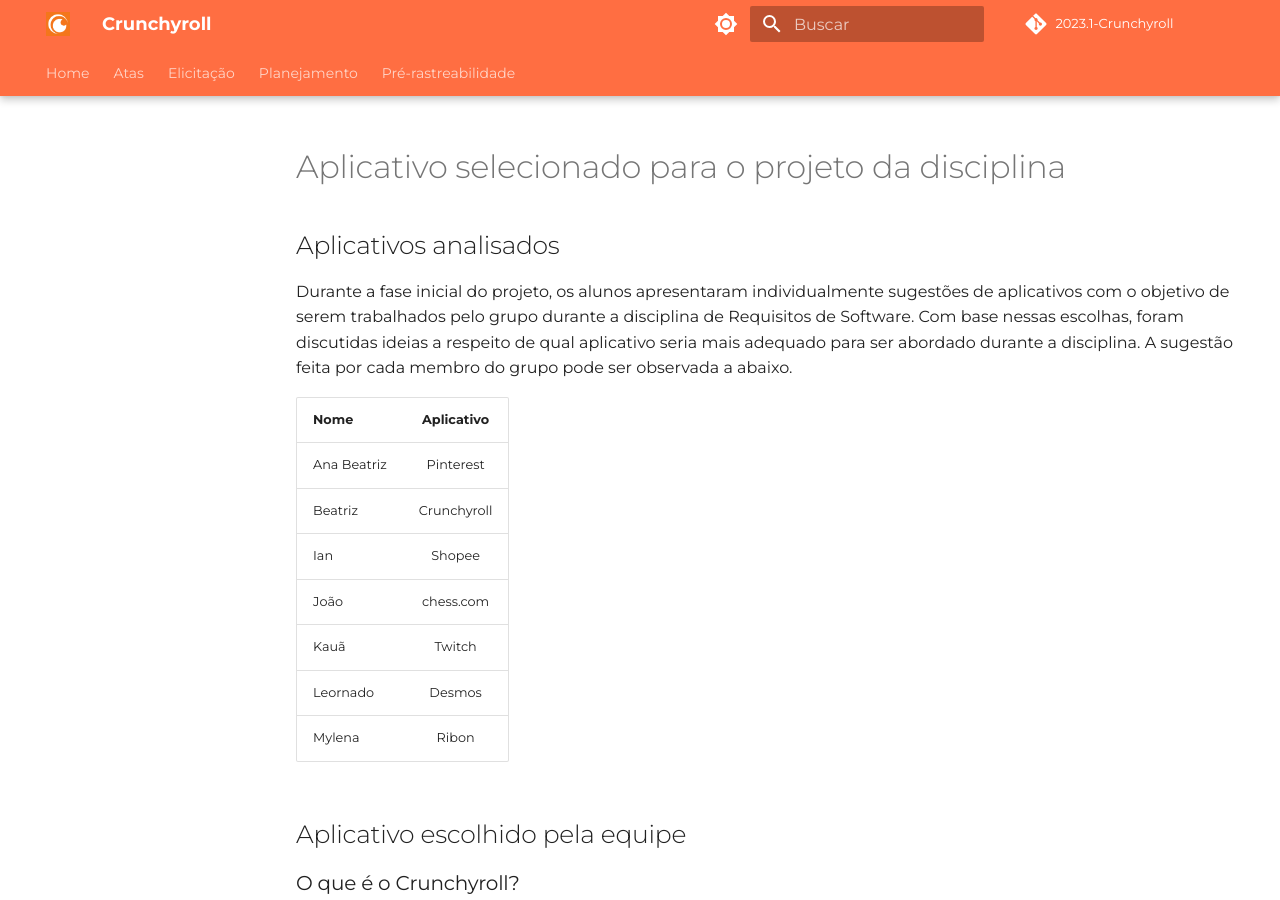
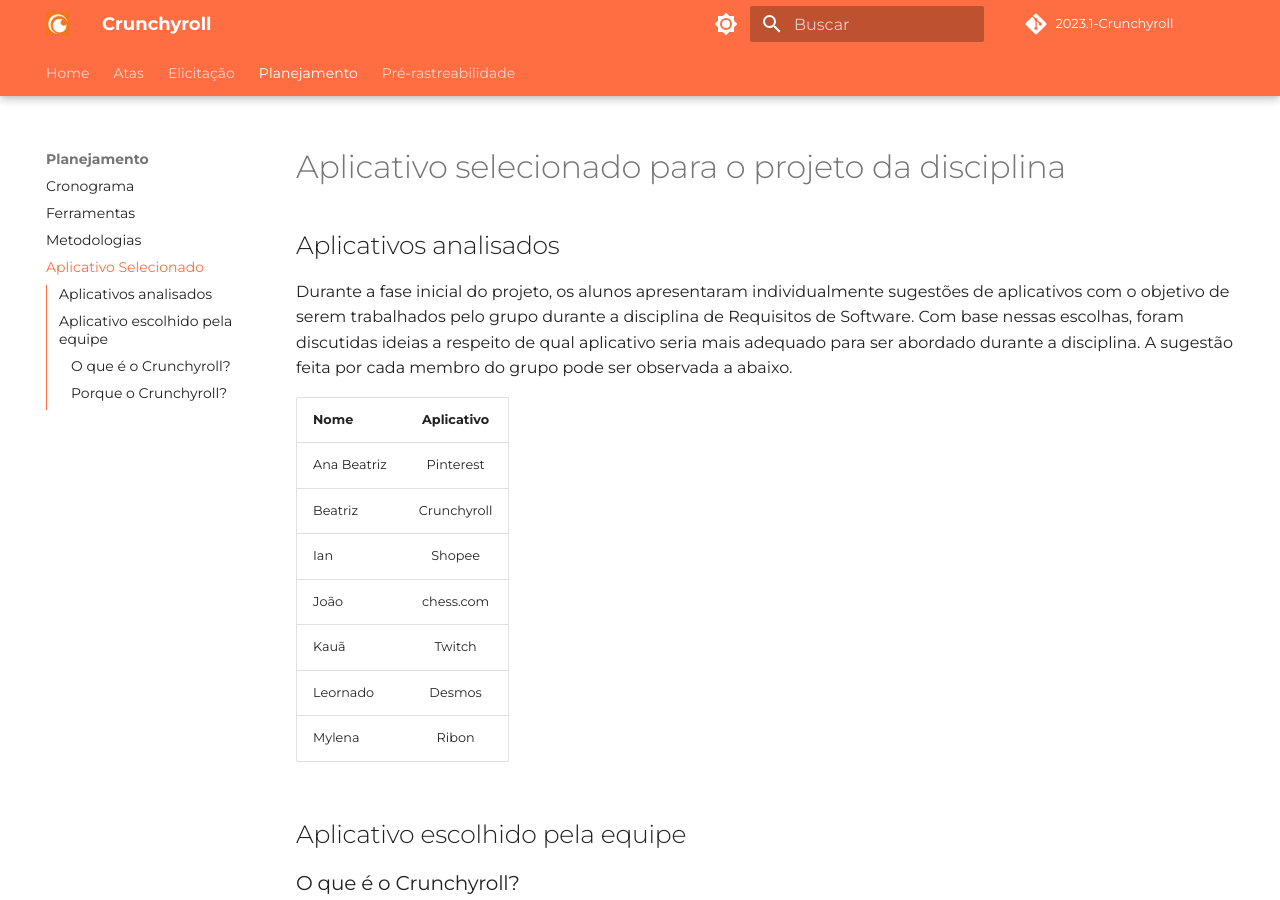
Before and after one commit to Requisitos-de-Software/2023.1-Simplenote, an MkDocs documentation site: the page built from docs/planejamento/Aplicativo Selecionado.md, in a window 1280 px wide and 900 px high. Built offline with MkDocs 1.6.1 and Material for MkDocs 9.7.7, drawn with Linux system fonts in a browser that asks for light colours; some web fonts are replaced; comment, search, counter and statistics services are not loaded.

Commit message:
Adicionando Aplicativo Selecionado.md

```diff
--- a/mkdocs.yml
+++ b/mkdocs.yml
@@ -44,5 +44,6 @@
       - Cronograma: planejamento/cronograma.md
       - Ferramentas: planejamento/ferramentas.md
       - Metodologias: planejamento/metodologias.md
+      - Aplicativo Selecionado: planejamento/Aplicativo Selecionado.md
   - Pré-rastreabilidade:
       - Rich Picture: pré-rastreabilidade/rich_picture.md
```
